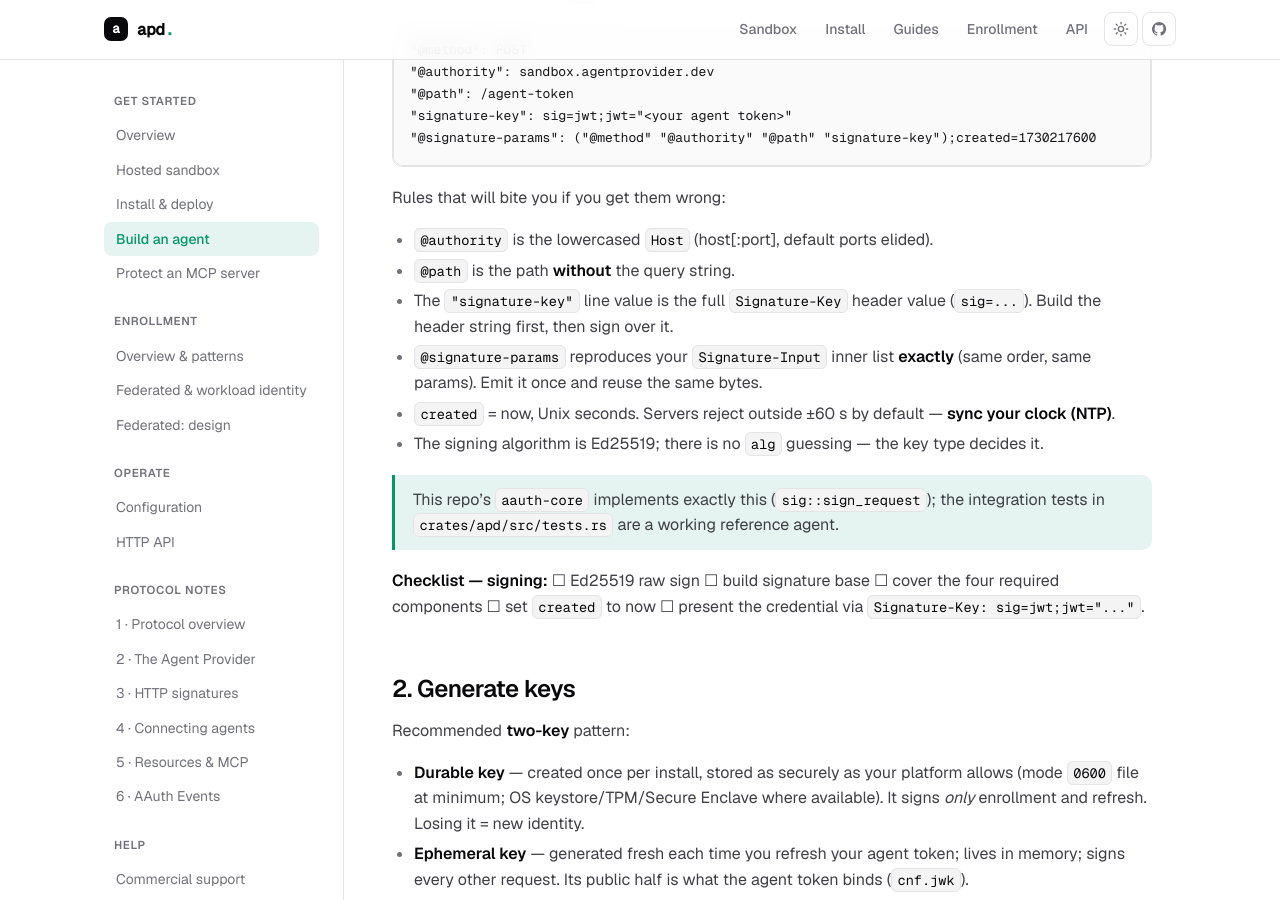
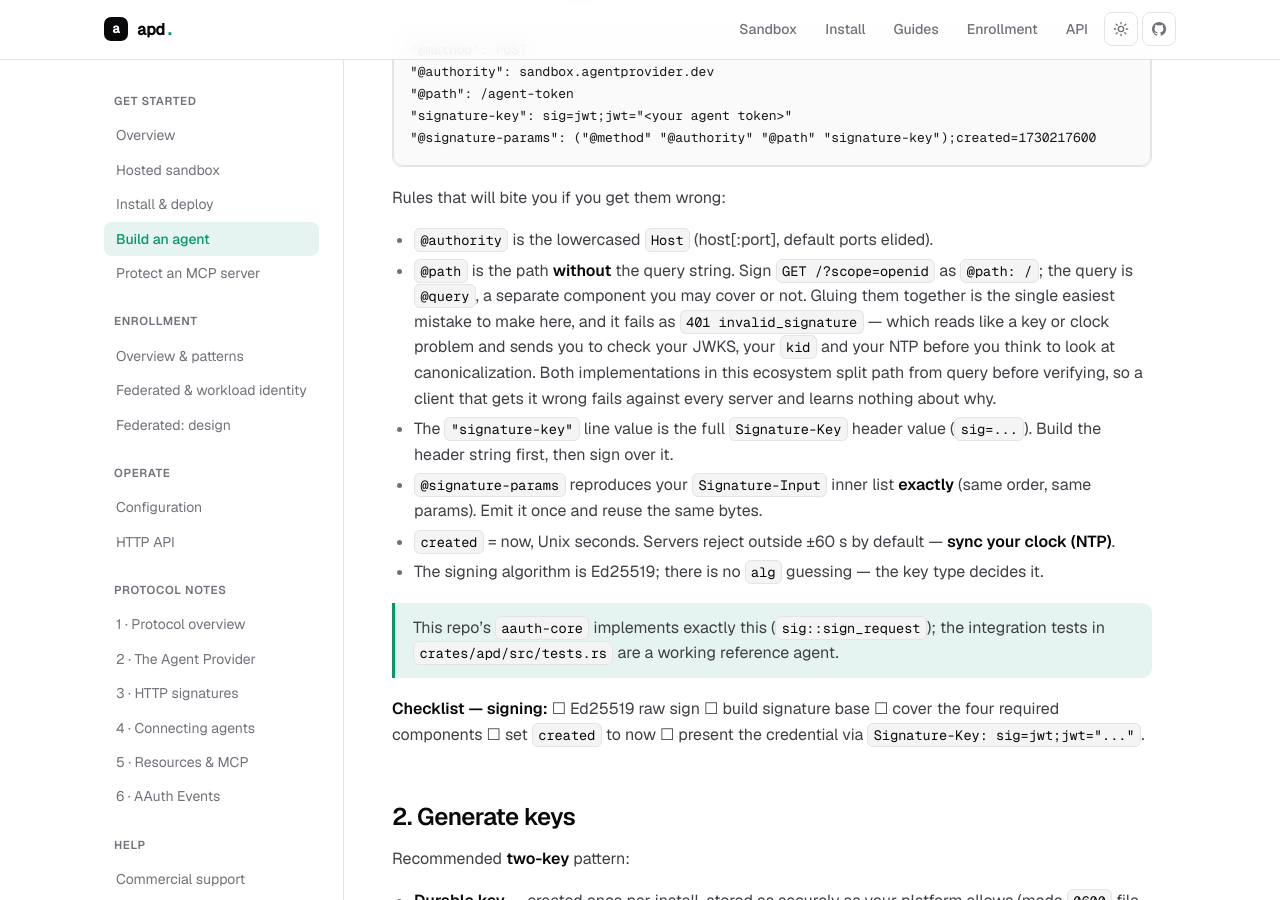
Before and after one commit to AgentProvider/source-code, a Jekyll site: the page built from docs/guide-ai-agent-auth.md, in a window 1280 px wide and 900 px high, scrolled down 1405 px. Built offline with Jekyll 4.4.1, drawn with Linux system fonts in a browser that asks for light colours; our own code applies the rules of GitHub Pages for plain Markdown files; some of the changed text lies outside the part shown.

Commit message:
docs(agent guide): say what signing the query into @path looks like
The rule was already stated — "@path is the path without the query
string" — and our own conformance client broke it anyway, because a
correct rule with no failure mode attached is easy to read past.

Adds what it costs: it surfaces as 401 invalid_signature, which reads
like a key or clock problem, so the reader checks JWKS, kid and NTP
before suspecting canonicalization. Both implementations here split path
from query before verifying, so a client that gets this wrong fails
against every server and learns nothing from the pattern.

Claude-Session: https://claude.ai/code/session_01By4kRh2Tj2HAgfqKjv8zSj

```diff
--- a/docs/guide-ai-agent-auth.md
+++ b/docs/guide-ai-agent-auth.md
@@ -56,7 +56,14 @@ covered component then the params line, joined with `\n` (no trailing newline):
 Rules that will bite you if you get them wrong:
 
 - `@authority` is the lowercased `Host` (host[:port], default ports elided).
-- `@path` is the path **without** the query string.
+- `@path` is the path **without** the query string. Sign
+  `GET /?scope=openid` as `@path: /`; the query is `@query`, a separate
+  component you may cover or not. Gluing them together is the single easiest
+  mistake to make here, and it fails as `401 invalid_signature` — which reads
+  like a key or clock problem and sends you to check your JWKS, your `kid` and
+  your NTP before you think to look at canonicalization. Both implementations
+  in this ecosystem split path from query before verifying, so a client that
+  gets it wrong fails against every server and learns nothing about why.
 - The `"signature-key"` line value is the full `Signature-Key` header value
   (`sig=...`). Build the header string first, then sign over it.
 - `@signature-params` reproduces your `Signature-Input` inner list **exactly**
@@ -317,7 +324,7 @@ Agents can't receive webhooks, so the AP is your inbox:
 |---|---|
 | `401` `Signature-Error: error=expired_jwt` | refresh your agent token, retry |
 | `401` `error=unsupported_algorithm` + `Accept-Signature-Alg: Ed25519` | sign JOSE/JWK `alg` as the fully-specified `Ed25519`, not `EdDSA`; add `alg="Ed25519"` to your `hwk` |
-| `401` `invalid_signature` | check clock skew, covered components, key match |
+| `401` `invalid_signature` | check clock skew, covered components, key match — and whether you signed the query string into `@path` |
 | `401` `invalid_input; required_input=(…)` | re-sign covering the listed components (e.g. `content-digest`) |
 | `403` `{"error":"denied"}` on a pending URL | user declined — stop |
 | `408` on a pending URL | expired — start the flow over |
```
